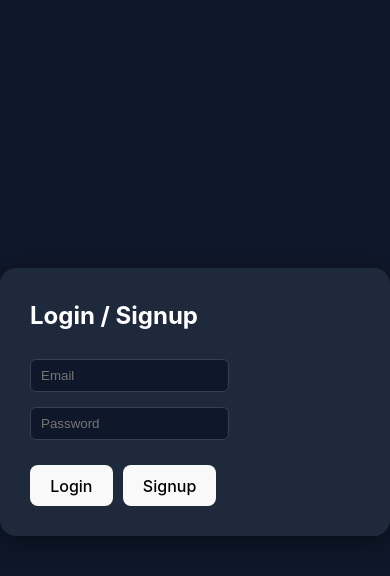
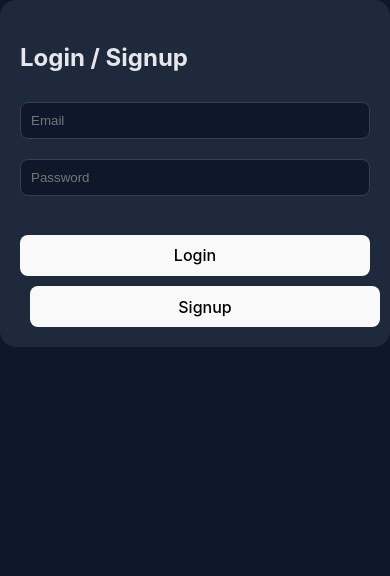
Before and after one commit to AngadSinghOsan/project-1044, a React (Vite) app: page / in a window 390 px wide. Shown: the top 576 px of the page. Built offline with nearby package versions, Linux system fonts and the light colour scheme.

Commit message:
Final mobile layout fix

```diff
--- a/src/App.css
+++ b/src/App.css
@@ -1,105 +1,82 @@
-/* Global */
-html, body {
+/* ---------- RESET ---------- */
+* {
+  box-sizing: border-box;
+}
+
+html, body, #root {
+  margin: 0;
+  padding: 0;
   width: 100%;
+  min-height: 100vh;
+  font-family: -apple-system, BlinkMacSystemFont, "Segoe UI", Roboto, sans-serif;
+  background: #0f172a;
+  color: #e5e7eb;
   overflow-x: hidden;
 }
-body {
-  margin: 0;
-  font-family: -apple-system, BlinkMacSystemFont, "Segoe UI", Roboto, sans-serif;
-  background: #0f172a; /* dark navy */
-  color: #e5e7eb; /* soft white text */
+
+/* ---------- MAIN APP WRAPPER ---------- */
+.app-container {
+  width: 100%;
+  max-width: 100%;
+  padding: 16px;
 }
 
-/* Accent */
-:root {
-  --accent: #38bdf8;        /* clean blue */
-  --accent-light: #0ea5e9;
-  --card-bg: #1e293b;       /* dark card */
+/* ---------- CARD ---------- */
+.card {
+  width: 100%;
+  max-width: 100%;
+  background: #1e293b;
+  padding: 20px;
+  border-radius: 16px;
+  margin-bottom: 24px;
 }
 
-/* Layout */
-.card {
-  background: var(--card-bg);
-  padding: 30px;
-  border-radius: 16px;
-  box-shadow: 0 8px 25px rgba(0, 0, 0, 0.4);
-  margin-bottom: 40px;
-}
-
-/* Headings */
-h2 {
-  margin-top: 0;
-  margin-bottom: 10px;
-  color: white;
-}
-
-h3 {
-  margin-bottom: 15px;
-  color: #cbd5e1;
-}
-
-/* Navigation */
+/* ---------- NAVIGATION ---------- */
 nav {
   display: flex;
-  gap: 25px;
-  margin-bottom: 30px;
-  font-weight: 600;
+  flex-wrap: wrap;
+  gap: 12px;
+  margin-bottom: 20px;
 }
 
 nav a {
   text-decoration: none;
-  color: var(--accent);
-  transition: 0.2s ease;
+  color: #38bdf8;
+  font-weight: 600;
+  font-size: 14px;
 }
 
-nav a:hover {
+/* ---------- INPUTS ---------- */
+input,
+select {
+  width: 100%;
+  padding: 10px;
+  margin-top: 6px;
+  margin-bottom: 14px;
+  border-radius: 8px;
+  border: 1px solid #334155;
+  background: #0f172a;
   color: white;
 }
 
-/* Buttons */
+/* ---------- BUTTONS ---------- */
 button {
+  width: 100%;
+  padding: 12px;
+  border-radius: 10px;
   border: none;
-  padding: 10px 18px;
-  border-radius: 8px;
   cursor: pointer;
-  font-weight: 500;
-  transition: 0.2s ease;
+  font-weight: 600;
+  margin-top: 10px;
 }
 
-/* Primary */
 button.primary {
-  background: var(--accent);
+  background: #38bdf8;
   color: black;
 }
 
-button.primary:hover {
-  background: var(--accent-light);
-}
-
-/* Secondary */
 button.secondary {
   background: transparent;
-  border: 1px solid var(--accent);
-  color: var(--accent);
+  border: 1px solid #38bdf8;
+  color: #38bdf8;
 }
-
-button.secondary:hover {
-  background: rgba(56, 189, 248, 0.1);
-}
-
-/* Inputs */
-input,
-select {
-  padding: 8px 10px;
-  border-radius: 6px;
-  border: 1px solid #334155;
-  background: #0f172a;
-  color: white;
-  margin-top: 5px;
-  margin-bottom: 10px;
-}
-
-/* Charts container spacing */
-.card h2 {
-  margin-bottom: 20px;
-}
--- a/src/App.jsx
+++ b/src/App.jsx
@@ -1,6 +1,6 @@
 import { useEffect, useState } from "react";
 import { supabase } from "./supabase";
-import { BrowserRouter, Routes, Route } from "react-router-dom";
+import { BrowserRouter, Routes, Route, Link } from "react-router-dom";
 
 import Dashboard from "./pages/Dashboard";
 import Weekly from "./pages/Weekly";
@@ -23,15 +23,9 @@ export default function App() {
       setLoading(false);
     });
 
-    const { data: listener } = supabase.auth.onAuthStateChange(
-      (_event, session) => {
-        setSession(session);
-      }
-    );
-
-    return () => {
-      listener.subscription.unsubscribe();
-    };
+    supabase.auth.onAuthStateChange((_event, session) => {
+      setSession(session);
+    });
   }, []);
 
   if (loading) return <div>Loading...</div>;
@@ -42,33 +36,34 @@ export default function App() {
 
   return (
     <BrowserRouter>
-      <div style={{ padding: "20px", width: "100%", maxWidth: "100%"}}>
+      <div className="app-container">
 
-        <nav style={{ display: "flex", gap: "25px", marginBottom: "30px" }}>
-          <a href="/">Dashboard</a>
-          <a href="/weekly">Weekly</a>
-          <a href="/competition">Competition</a>
-          <a href="/summary">Summary</a>
-          <a href="/analytics">Analytics</a>
-          <a href="/charts">Charts</a>
-
-          <button
-            onClick={() => supabase.auth.signOut()}
-            style={{ marginLeft: "auto" }}
-          >
-            Logout
-          </button>
+        <nav>
+          <Link to="/">Dashboard</Link>
+          <Link to="/weekly">Weekly</Link>
+          <Link to="/competition">Competition</Link>
+          <Link to="/summary">Summary</Link>
+          <Link to="/analytics">Analytics</Link>
+          <Link to="/charts">Charts</Link>
+          <Link to="/journal">Journal</Link>
         </nav>
 
         <Routes>
           <Route path="/" element={<Dashboard />} />
           <Route path="/weekly" element={<Weekly />} />
+          <Route path="/competition" element={<Competition />} />
           <Route path="/summary" element={<Summary />} />
+          <Route path="/analytics" element={<Analytics />} />
           <Route path="/charts" element={<Charts />} />
           <Route path="/journal" element={<Journal />} />
-          <Route path="/competition" element={<Competition />} />
-          <Route path="/analytics" element={<Analytics />} />
         </Routes>
+
+        <button
+          className="secondary"
+          onClick={() => supabase.auth.signOut()}
+        >
+          Logout
+        </button>
 
       </div>
     </BrowserRouter>
--- a/src/main.jsx
+++ b/src/main.jsx
@@ -3,6 +3,14 @@ import ReactDOM from 'react-dom/client'
 import App from './App'
 import './index.css'
 import { registerSW } from 'virtual:pwa-register'
+const updateSW = registerSW({
+  onNeedRefresh() {
+    updateSW(true)
+  },
+  onOfflineReady() {
+    console.log('App ready for offline use')
+  },
+})
 
 registerSW()
 
--- a/vite.config.js
+++ b/vite.config.js
@@ -7,7 +7,11 @@ export default defineConfig({
     react(),
     VitePWA({
       registerType: 'autoUpdate',
-      includeAssets: ['favicon.svg'],
+      injectRegister: 'auto',
+      workbox: {
+        clientsClaim: true,
+        skipWaiting: true
+      },
       manifest: {
         name: 'Project 1044',
         short_name: '1044',
@@ -15,9 +19,8 @@ export default defineConfig({
         theme_color: '#0f172a',
         background_color: '#0f172a',
         display: 'standalone',
-        orientation: 'portrait',
+        start_url: '/',
         scope: '/',
-        start_url: '/',
         icons: [
           {
             src: '/vite.svg',
```
